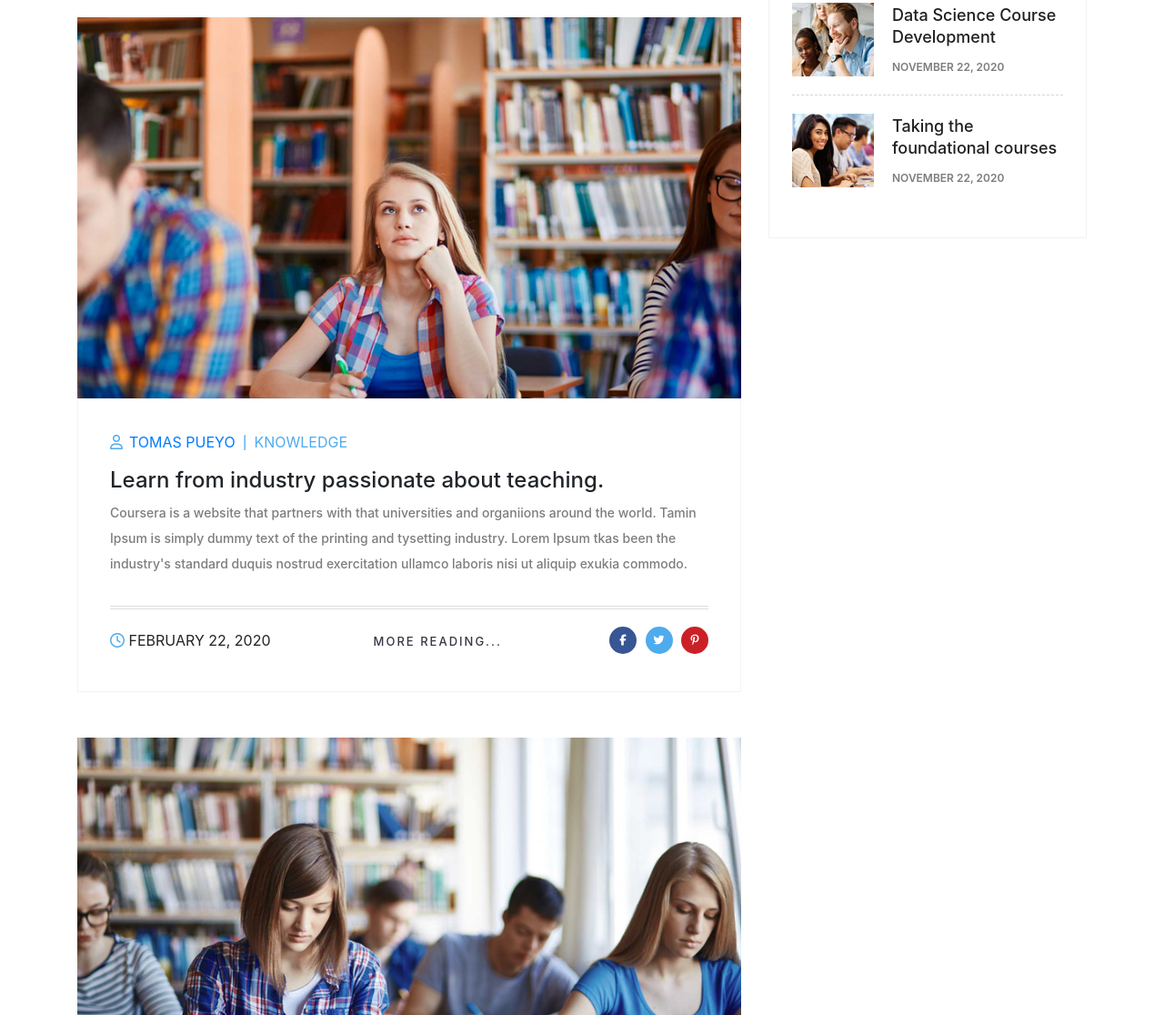
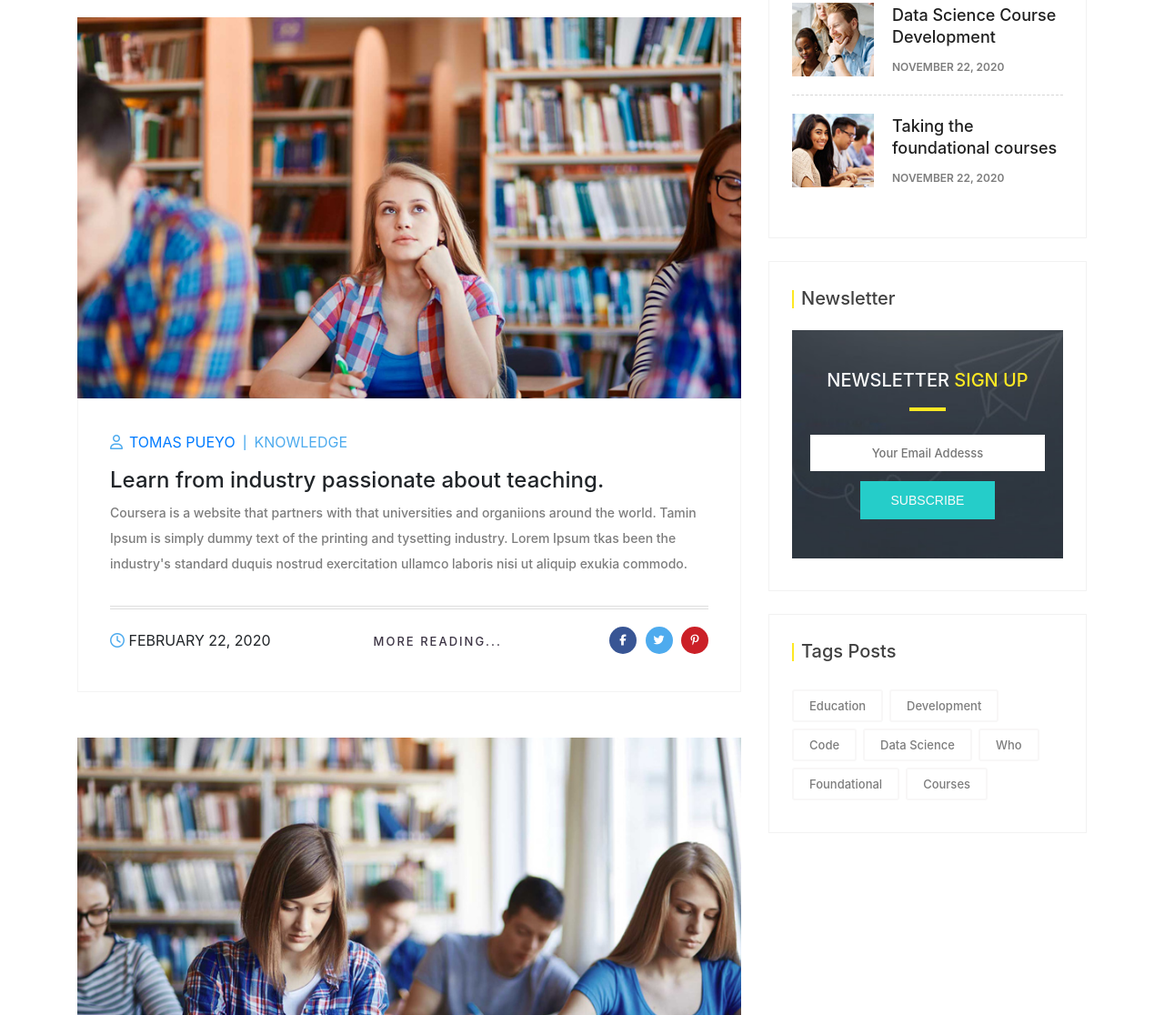
Before and after one commit to gubad-source/code-academy, a website: page edstudy/our-blog.html in a window 1280 px wide. Shown: the part 773-1889 px from the top of the page at 91% size. Drawn offline with nearby package versions, Linux system fonts and the light colour scheme.

Commit message:
newletter have been added to aside

```diff
--- a/edstudy/assets/js/main.js
+++ b/edstudy/assets/js/main.js
@@ -1,6 +1,7 @@
 $(document).ready(function(){
 
     $("#treeview .open").click(function (e) {
+        e.preventDefault();
         e.stopPropagation();
         $(this).children().eq(1).slideToggle();
       });
--- a/edstudy/assets/scss/pages/_our_blog.scss
+++ b/edstudy/assets/scss/pages/_our_blog.scss
@@ -190,19 +190,18 @@
           }
         }
         &__post {
-
           ul {
             margin: 0;
             padding: 0;
 
-            li{
+            li {
               display: flex;
               align-items: center;
               padding-bottom: 20px;
               margin-bottom: 20px;
               border-bottom: 1px dashed $body-reverse-color;
             }
-            li:last-child{
+            li:last-child {
               margin: 0;
               border: none;
             }
@@ -231,6 +230,78 @@
             }
           }
         }
+        &__newsletter {
+          background-image: url("../img/sidebar_news_bg.jpg");
+          background-position: center;
+          background-size: cover;
+          padding: 43px 20px;
+          text-align: center;
+          &__title {
+            position: relative;
+            margin-bottom: 30px;
+            padding-bottom: 10px;
+            &::before {
+              content: "";
+              position: absolute;
+              left: 0;
+              right: 0;
+              height: 4px;
+              bottom: -4px;
+              width: 40px;
+              margin: 0 auto;
+              background-color: $primary-color;
+            }
+            h5 {
+              text-transform: uppercase;
+              color: $white-sidebar-color;
+              span {
+             color: $primary-color;
+              }
+            }
+          }
+          form {
+            input {
+              width: 100%;
+              height: 40px;
+              border: none;
+              padding: 0 30px;
+              margin-bottom: 11px;
+              font-size: 13px;
+              font-weight: 500;
+              color: $body-color;
+              text-align: center;
+            }
+            button {
+              color: $white-sidebar-color;
+              background-color: $secondary-color;
+              border: none;
+              padding: 14px 34px;
+            }
+          }
+        }
+        &__tag{
+          ul{
+            display: flex;
+            flex-wrap: wrap;
+            margin: 0;
+            padding: 0;
+            li{
+              display: block;
+              margin-right: 7px;
+              margin-top: 7px;
+              a{
+                padding: 0 17px;
+                display: block;
+                border: 2px solid $gray-color;
+                border-radius: 3px;
+                font-size: 13px;
+                font-weight: 500;
+                color: $body-color;
+                line-height: 32px;
+              }
+            }
+          }
+        }
       }
     }
   }
--- a/edstudy/our-blog.html
+++ b/edstudy/our-blog.html
@@ -227,6 +227,40 @@
                             </div>
                           </div>
                         </div>
+                        <div class="widget">
+                          <div class="single-sidebar">
+                            <div class="single-sidebar__title">
+                              <h3>Newsletter</h3>
+                            </div>
+                            <div class="single-sidebar__newsletter">
+                              <div class="single-sidebar__newsletter__title">
+                                <h5>newsletter <span>sign up</span></h5>
+                              </div>
+                              <form action="#">
+                                <input type="email" name="" id="" placeholder="Your Email Addesss">
+                                <button type="submit" class="btn">Subscribe</button>
+                              </form>
+                            </div>
+                          </div>
+                        </div>
+                        <div class="widget">
+                          <div class="single-sidebar">
+                            <div class="single-sidebar__title">
+                              <h3>Tags Posts</h3>
+                            </div>
+                            <div class="single-sidebar__tag">
+                              <ul>
+                                <li><a href="#">Education</a></li>
+                                <li><a href="#">Development</a></li>
+                                <li><a href="#">Code</a></li>
+                                <li><a href="#">Data Science</a></li>
+                                <li><a href="#">Who</a></li>
+                                <li><a href="#">Foundational</a></li>
+                                <li><a href="#">Courses</a></li>
+                              </ul>
+                            </div>
+                          </div>
+                        </div>
                     </aside>
                 </div>
             </div>
```
Also changed, not shown: edstudy/assets/css/style.css, edstudy/assets/img/sidebar_news_bg.jpg (added).
